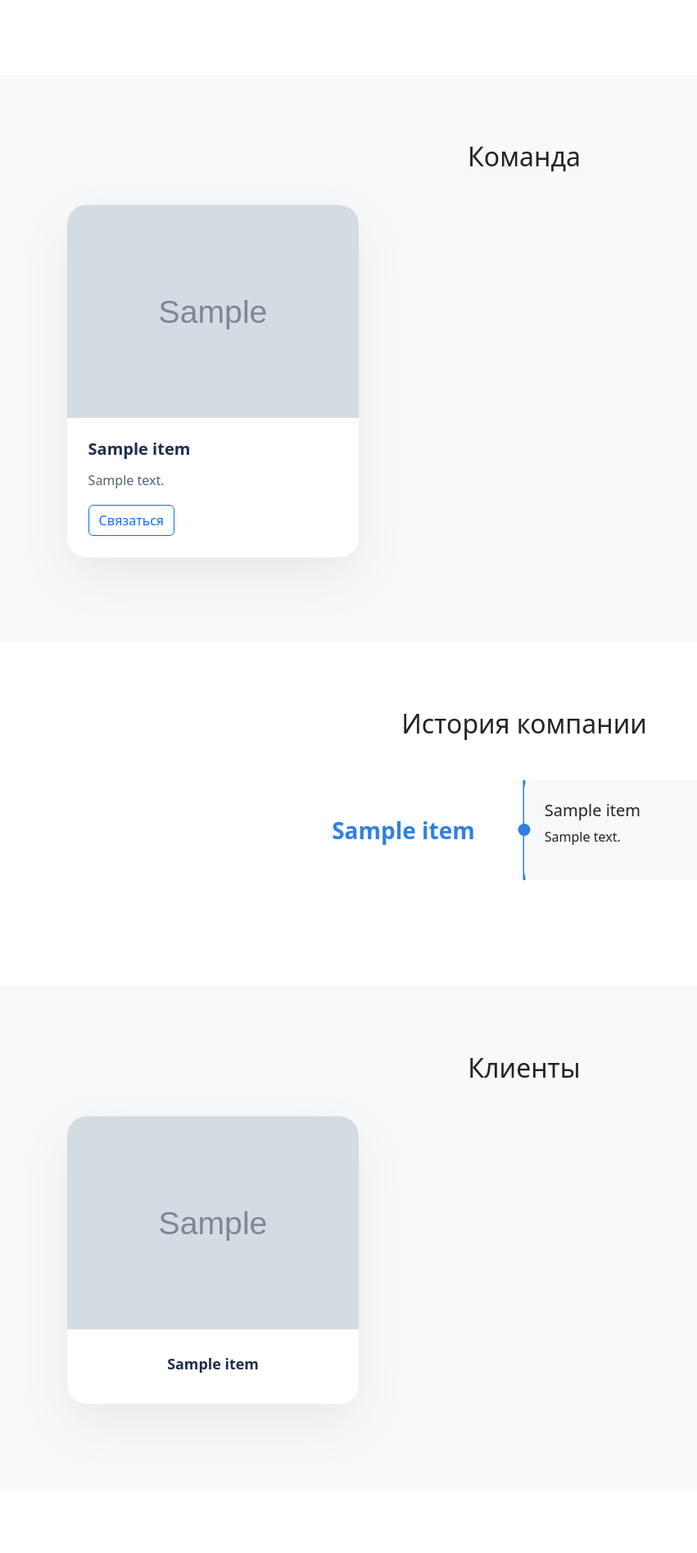
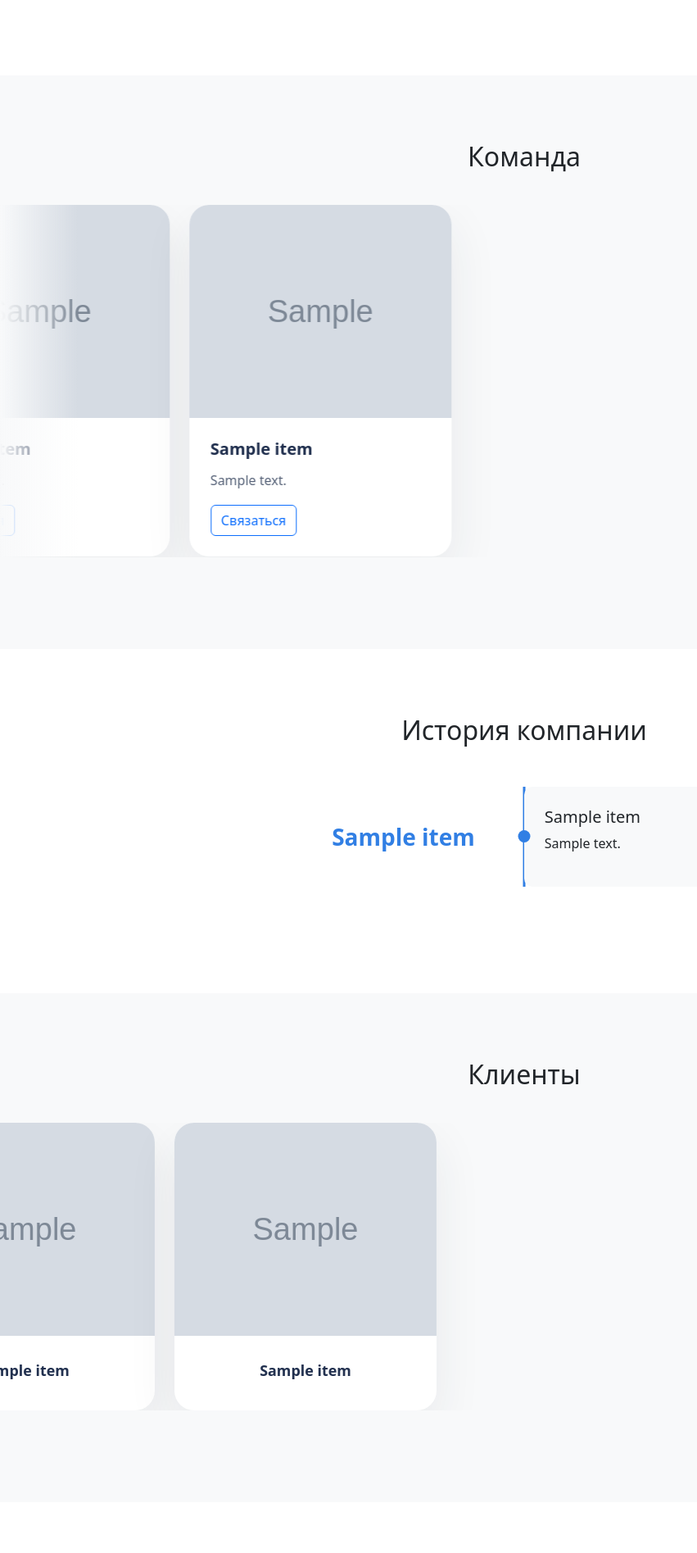
Before and after one commit to egzggg/travelline_project, a FastAPI app: template frontend/templates/index.html in a window 1280 px wide. Shown: the part 868-2763 px from the top of the page at 82% size, without its empty margins (0-851 px from the left). Run offline with FastAPI, Linux system fonts and the light colour scheme; the template is opened without the code that fills it: most values are stand-ins (such as "Sample title", 1, 10 or a date in 2020); grey boxes marked "Sample" are stand-in pictures.

Commit message:
Эффект реки

```diff
--- a/frontend/static/css/styleHome.css
+++ b/frontend/static/css/styleHome.css
@@ -245,7 +245,7 @@ footer {
     object-fit: cover;
 }
 
-.clients-section .card {
+..clients-section .card {
     text-align: center;
 }
 
@@ -256,6 +256,108 @@ footer {
 .clients-section .card h5 {
     margin-top: 1rem;
     font-size: 1.12rem;
+}
+
+.marquee-container {
+    overflow: hidden;
+    position: relative;
+    margin: 1rem 0 2rem;
+}
+
+.team-section .marquee-container,
+.clients-section .marquee-container {
+    width: 100vw;
+    max-width: 100vw;
+    margin-left: calc(50% - 50vw);
+    margin-right: calc(50% - 50vw);
+    padding: 0 1rem;
+    box-sizing: border-box;
+}
+
+.team-section .marquee-container::before,
+.team-section .marquee-container::after {
+    content: "";
+    position: absolute;
+    top: 0;
+    bottom: 0;
+    width: 6rem;
+    pointer-events: none;
+    z-index: 1;
+}
+
+.team-section .marquee-container::before {
+    left: 0;
+    background: linear-gradient(90deg, rgba(248, 249, 250, 1), rgba(248, 249, 250, 0));
+}
+
+.team-section .marquee-container::after {
+    right: 0;
+    background: linear-gradient(270deg, rgba(248, 249, 250, 1), rgba(248, 249, 250, 0));
+}
+
+.marquee-track {
+    display: flex;
+    flex-wrap: nowrap;
+    gap: 1.5rem;
+    align-items: stretch;
+    justify-content: flex-start;
+    min-width: max-content;
+    animation: marquee 30s linear infinite;
+    will-change: transform;
+}
+
+.marquee-item {
+    flex: 0 0 auto;
+    min-width: 320px;
+    max-width: 320px;
+}
+
+@keyframes marquee {
+    0% {
+        transform: translateX(0);
+    }
+    100% {
+        transform: translateX(-50%);
+    }
+}
+
+.team-section .marquee-track {
+    animation-duration: 32s;
+}
+
+.clients-section .marquee-track {
+    animation-duration: 28s;
+}
+
+.team-section .marquee-item,
+.clients-section .marquee-item {
+    display: flex;
+}
+
+.team-section .marquee-item .card,
+.clients-section .marquee-item .card {
+    min-height: 100%;
+}
+
+@media (max-width: 992px) {
+    .marquee-item {
+        min-width: 280px;
+        max-width: 280px;
+    }
+}
+
+@media (max-width: 768px) {
+    .marquee-item {
+        min-width: 240px;
+        max-width: 240px;
+    }
+    .marquee-track {
+        gap: 1rem;
+    }
+    .team-section .card-body,
+    .clients-section .card-body {
+        padding: 1.25rem;
+    }
 }
 
 .gallery-section .card {
--- a/frontend/templates/index.html
+++ b/frontend/templates/index.html
@@ -52,9 +52,10 @@
     <section id="team" class="bg-light team-section">
       <div class="container">
         <h2 class="section-title">Команда</h2>
-        <div class="row">
+        <div class="marquee-container">
+          <div class="marquee-track team-track">
             {% for item in data.team %}
-            <div class="col-md-4 mb-4">
+              <div class="marquee-item">
                 <div class="card h-100">
                   {% if item.image %}
                     <img src="{{ item.image }}" class="card-img-top">
@@ -69,6 +70,23 @@
                 </div>
               </div>
             {% endfor %}
+            {% for item in data.team %}
+              <div class="marquee-item">
+                <div class="card h-100">
+                  {% if item.image %}
+                    <img src="{{ item.image }}" class="card-img-top">
+                  {% endif %}
+                  <div class="card-body">
+                    <h5>{{ item.heading }}</h5>
+                    <p>{{ item.text }}</p>
+                    {% if item.link %}
+                      <a href="{{ item.link }}" class="btn btn-outline-primary">Связаться</a>
+                    {% endif %}
+                  </div>
+                </div>
+              </div>
+            {% endfor %}
+          </div>
         </div>
       </div>
     </section>
@@ -93,9 +111,10 @@
     <section class="bg-light clients-section">
       <div class="container">
         <h2 class="section-title">Клиенты</h2>
-        <div class="row">
+        <div class="marquee-container">
+          <div class="marquee-track clients-track">
             {% for item in data.clients %}
-            <div class="col-md-4 mb-4">
+              <div class="marquee-item">
                 <div class="card h-100 text-center">
                   {% if item.image %}
                     <img src="{{ item.image }}" class="card-img-top">
@@ -106,6 +125,19 @@
                 </div>
               </div>
             {% endfor %}
+            {% for item in data.clients %}
+              <div class="marquee-item">
+                <div class="card h-100 text-center">
+                  {% if item.image %}
+                    <img src="{{ item.image }}" class="card-img-top">
+                  {% endif %}
+                  <div class="card-body">
+                    <h5>{{ item.heading }}</h5>
+                  </div>
+                </div>
+              </div>
+            {% endfor %}
+          </div>
         </div>
       </div>
     </section>
```
Lines whose indentation alone changed are shown as unchanged.
